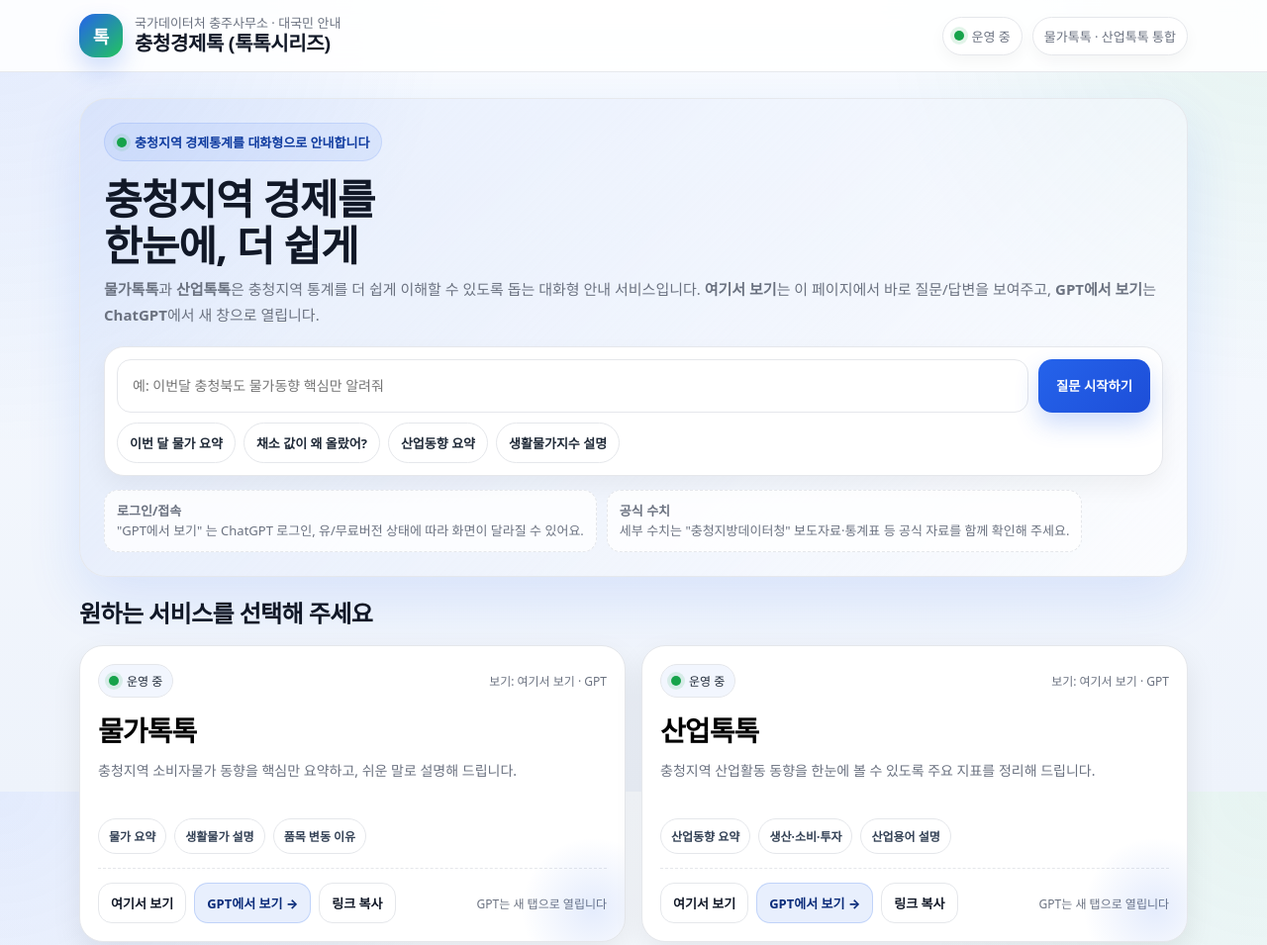
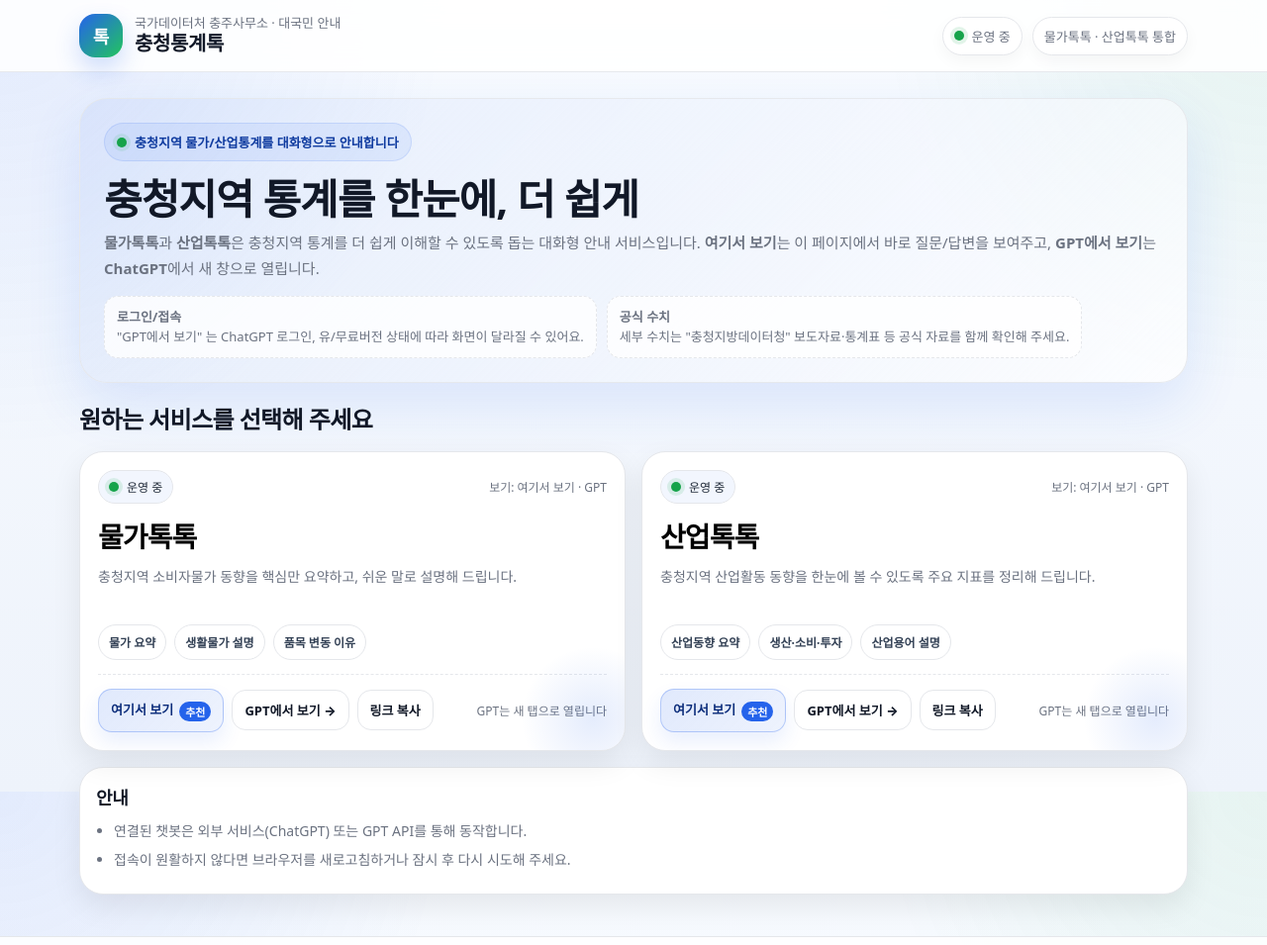
Before and after one commit to lowrider108/toktok, a website: page index.html in a window 1280 px wide. Shown: the top 955 px of the page at 99% size. Drawn offline with nearby package versions, Linux system fonts and the light colour scheme.

Commit message:
Add files via upload
change interface and important point, like watch gpt -> watch here.

```diff
--- a/index.html
+++ b/index.html
@@ -4,7 +4,7 @@
   <meta charset="utf-8" />
   <meta name="viewport" content="width=device-width, initial-scale=1" />
   <meta name="description" content="물가톡톡·산업톡톡을 한 곳에서 접속할 수 있는 안내 페이지입니다." />
-  <title>충청경제톡</title>
+  <title>충청통계톡</title>
   <style>
     :root{
       --bg:#eef3fb;
@@ -237,6 +237,8 @@
     }
     .btn:hover{ transform: translateY(-1px); border-color: rgba(37,99,235,.45); background: rgba(37,99,235,.05); }
     .btn.primary{ border-color: rgba(37,99,235,.20); background: rgba(37,99,235,.10); color: #0b2c7a; }
+    .btn.recommend{ border-color: rgba(37,99,235,.28); background: linear-gradient(135deg, rgba(37,99,235,.14), rgba(37,99,235,.08)); color: #0b2c7a; box-shadow: 0 10px 20px rgba(37,99,235,.10); }
+    .btn.recommend::after{ content:"추천"; display:inline-block; margin-left:6px; padding:2px 6px; border-radius:999px; background:#2563eb; color:#fff; font-size:11px; font-weight:900; vertical-align:middle; }
     .hint{ font-size: 12px; color: var(--muted); display:flex; align-items:center; gap: 8px; flex-wrap:wrap; }
 
     .highlight{ margin-top: 16px; display:grid; grid-template-columns: 1.1fr .9fr .9fr; gap:16px; }
@@ -370,7 +372,7 @@
         <div class="mark" aria-hidden="true">톡</div>
         <div class="brand-text">
           <div class="org">국가데이터처 충주사무소 · 대국민 안내</div>
-          <div class="site">충청경제톡 (톡톡시리즈)</div>
+          <div class="site">충청통계톡</div>
         </div>
       </div>
 
@@ -384,31 +386,12 @@
   <main>
     <section class="hero">
       <div class="hero-main">
-        <div class="eyebrow"><span class="dot" aria-hidden="true"></span>충청지역 경제통계를 대화형으로 안내합니다</div>
-        <h1>충청지역 경제를<br>한눈에, 더 쉽게</h1>
+        <div class="eyebrow"><span class="dot" aria-hidden="true"></span>충청지역 물가/산업통계를 대화형으로 안내합니다</div>
+        <h1>충청지역 통계를 한눈에, 더 쉽게</h1>
         <p>
           <b>물가톡톡</b>과 <b>산업톡톡</b>은 충청지역 통계를 더 쉽게 이해할 수 있도록 돕는 대화형 안내 서비스입니다.
           <b>여기서 보기</b>는 이 페이지에서 바로 질문/답변을 보여주고, <b>GPT에서 보기</b>는 <b>ChatGPT</b>에서 새 창으로 열립니다.
         </p>
-
-        <!-- 관리 포인트 A: 첫 화면 질문창 -->
-        <!-- 사용자가 직접 입력하면 아래 JS가 물가/산업 키워드를 보고 알맞은 패널을 열어줍니다 -->
-        <div class="hero-search">
-          <div class="search-row">
-            <label class="sr-only" for="heroInput">질문 입력</label>
-            <input id="heroInput" class="hero-input" type="text" placeholder="예: 이번달 충청북도 물가동향 핵심만 알려줘" />
-            <button id="heroAsk" class="hero-btn" type="button">질문 시작하기</button>
-          </div>
-
-          <!-- 관리 포인트 B: 추천 질문 -->
-          <!-- 여기 문구는 자유롭게 바꿔도 됩니다. data-hero-target 값은 mulga 또는 saneob 이어야 합니다 -->
-          <div class="chips" aria-label="추천 질문">
-            <button class="chip" type="button" data-hero-target="mulga" data-text="이번달 충청지역 소비자물가동향을 핵심만 5줄로 요약해줘.">이번 달 물가 요약</button>
-            <button class="chip" type="button" data-hero-target="mulga" data-text="채소 값은 왜 올랐어? 생활물가 중심으로 쉽게 설명해줘.">채소 값이 왜 올랐어?</button>
-            <button class="chip" type="button" data-hero-target="saneob" data-text="이번달 충청지역 산업활동동향을 생산·소비·투자 중심으로 요약해줘.">산업동향 요약</button>
-            <button class="chip" type="button" data-hero-target="mulga" data-text="생활물가지수와 소비자물가지수 차이를 쉽게 설명해줘.">생활물가지수 설명</button>
-          </div>
-        </div>
 
         <div class="notice" role="note" aria-label="이용 전 안내">
           <div class="mini"><b>로그인/접속</b><br/>"GPT에서 보기" 는 ChatGPT 로그인, 유/무료버전 상태에 따라 화면이 달라질 수 있어요.</div>
@@ -447,8 +430,8 @@
 
         <div class="actions">
           <div class="btnrow">
-            <button class="btn" type="button" data-local>여기서 보기</button>
-            <button class="btn primary" type="button" data-open>GPT에서 보기 →</button>
+            <button class="btn primary recommend" type="button" data-local>여기서 보기</button>
+            <button class="btn" type="button" data-open>GPT에서 보기 →</button>
             <button class="btn" type="button" data-copy>링크 복사</button>
           </div>
           <div class="hint">GPT는 새 탭으로 열립니다</div>
@@ -475,8 +458,8 @@
 
         <div class="actions">
           <div class="btnrow">
-            <button class="btn" type="button" data-local>여기서 보기</button>
-            <button class="btn primary" type="button" data-open>GPT에서 보기 →</button>
+            <button class="btn primary recommend" type="button" data-local>여기서 보기</button>
+            <button class="btn" type="button" data-open>GPT에서 보기 →</button>
             <button class="btn" type="button" data-copy>링크 복사</button>
           </div>
           <div class="hint">GPT는 새 탭으로 열립니다</div>
@@ -613,6 +596,12 @@
         window.open(url, '_blank', 'noopener,noreferrer');
       }
 
+      function dismissKeyboard(){
+        const active = document.activeElement;
+        if(active && typeof active.blur === 'function'){
+          active.blur();
+        }
+      }
 
       function renderMarkdownToHtml(text){
         if(window.marked){
@@ -646,6 +635,7 @@
       const saneobSection = document.getElementById('saneobtalk');
 
       function showMulgaPanel(){
+        dismissKeyboard();
         mulgaSection.style.display = 'block';
         saneobSection.style.display = saneobSection.style.display || 'none';
         if(!chatLog.dataset.welcomed){
@@ -656,6 +646,7 @@
       }
 
       function showSaneobPanel(){
+        dismissKeyboard();
         saneobSection.style.display = 'block';
         mulgaSection.style.display = mulgaSection.style.display || 'none';
         if(!chatLog2.dataset.welcomed){
@@ -742,6 +733,7 @@
       }
 
       async function sendUserMessage(text){
+        dismissKeyboard();
         const q = (text || '').trim();
         if(!q) return;
         appendBubble('user', q);
@@ -784,14 +776,14 @@
         }finally{
           chatSend.disabled = false;
           chatInput.disabled = false;
-          chatInput.focus();
+          dismissKeyboard();
         }
       }
 
       mulgaSection?.querySelectorAll('[data-q]').forEach(btn => {
         btn.addEventListener('click', () => {
           const kind = btn.getAttribute('data-q');
-          if(kind === 'free'){ chatInput.focus(); return; }
+          if(kind === 'free'){ dismissKeyboard(); return; }
           const promptMap = {
             summary: '이번달 충청지역 소비자물가동향을 핵심만 5줄로 요약해줘. 전년동월비와 전월비를 구분해서 설명해줘.',
             col: '이번달 생활물가지수 흐름을 핵심만 요약해줘. 생활 밀접 품목 예시를 3개 들어줘.',
@@ -850,6 +842,7 @@
       }
 
       async function sendUserMessage2(text){
+        dismissKeyboard();
         const q = (text || '').trim();
         if(!q) return;
         appendBubble2('user', q);
@@ -892,14 +885,14 @@
         }finally{
           chatSend2.disabled = false;
           chatInput2.disabled = false;
-          chatInput2.focus();
+          dismissKeyboard();
         }
       }
 
       saneobSection?.querySelectorAll('[data-q2]').forEach(btn => {
         btn.addEventListener('click', () => {
           const kind = btn.getAttribute('data-q2');
-          if(kind === 'free'){ chatInput2.focus(); return; }
+          if(kind === 'free'){ dismissKeyboard(); return; }
           const promptMap = {
             summary: '이번달 충청지역 산업활동동향을 핵심만 5줄로 요약해줘. 생산·소비·투자 흐름 중심으로 설명해줘.',
             key: '이번달 충청지역 주요 지표(광공업 생산, 서비스업 생산, 소매판매, 설비투자, 건설기성)를 한 번에 이해할 수 있게 정리해줘.',
```
